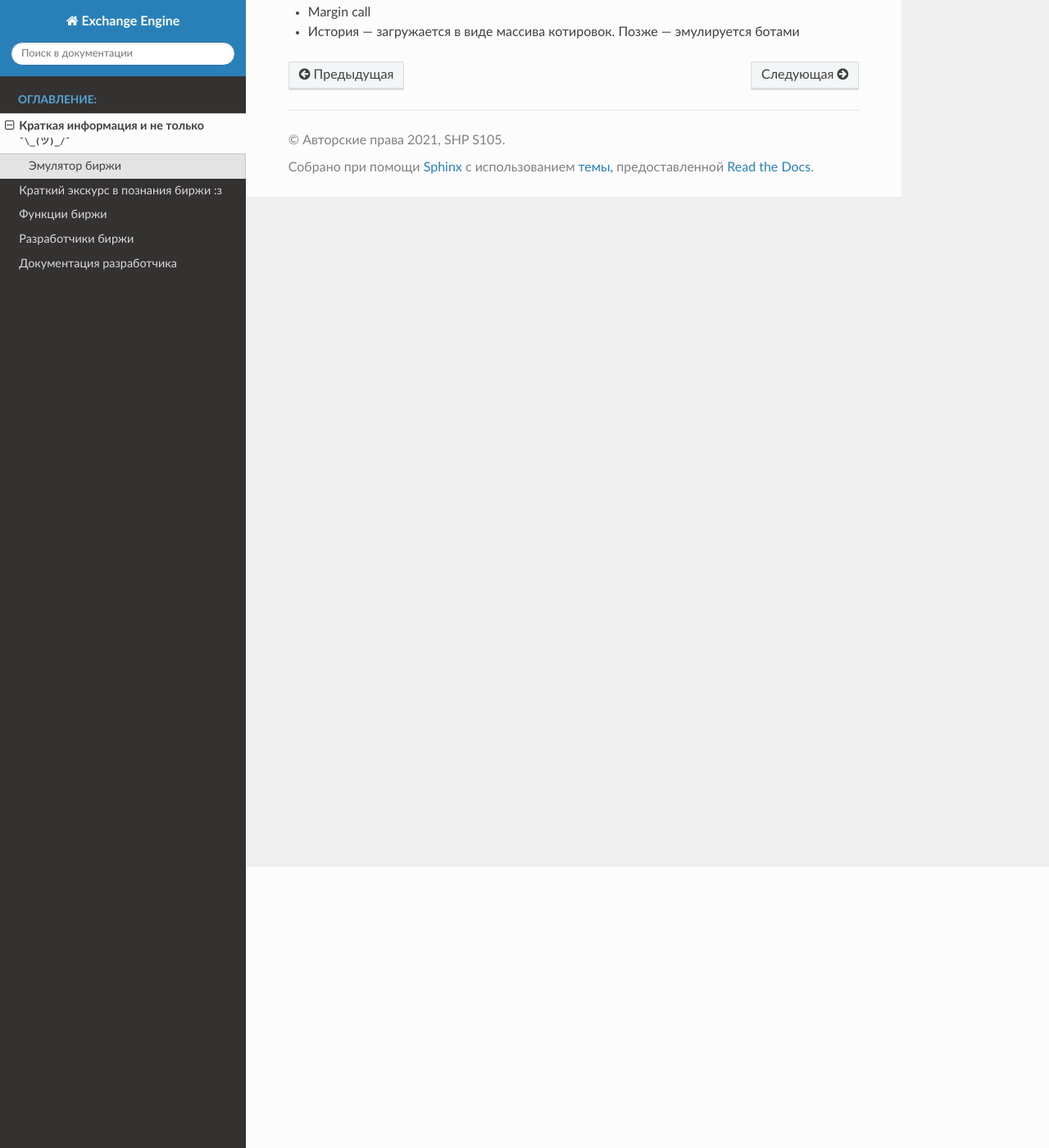
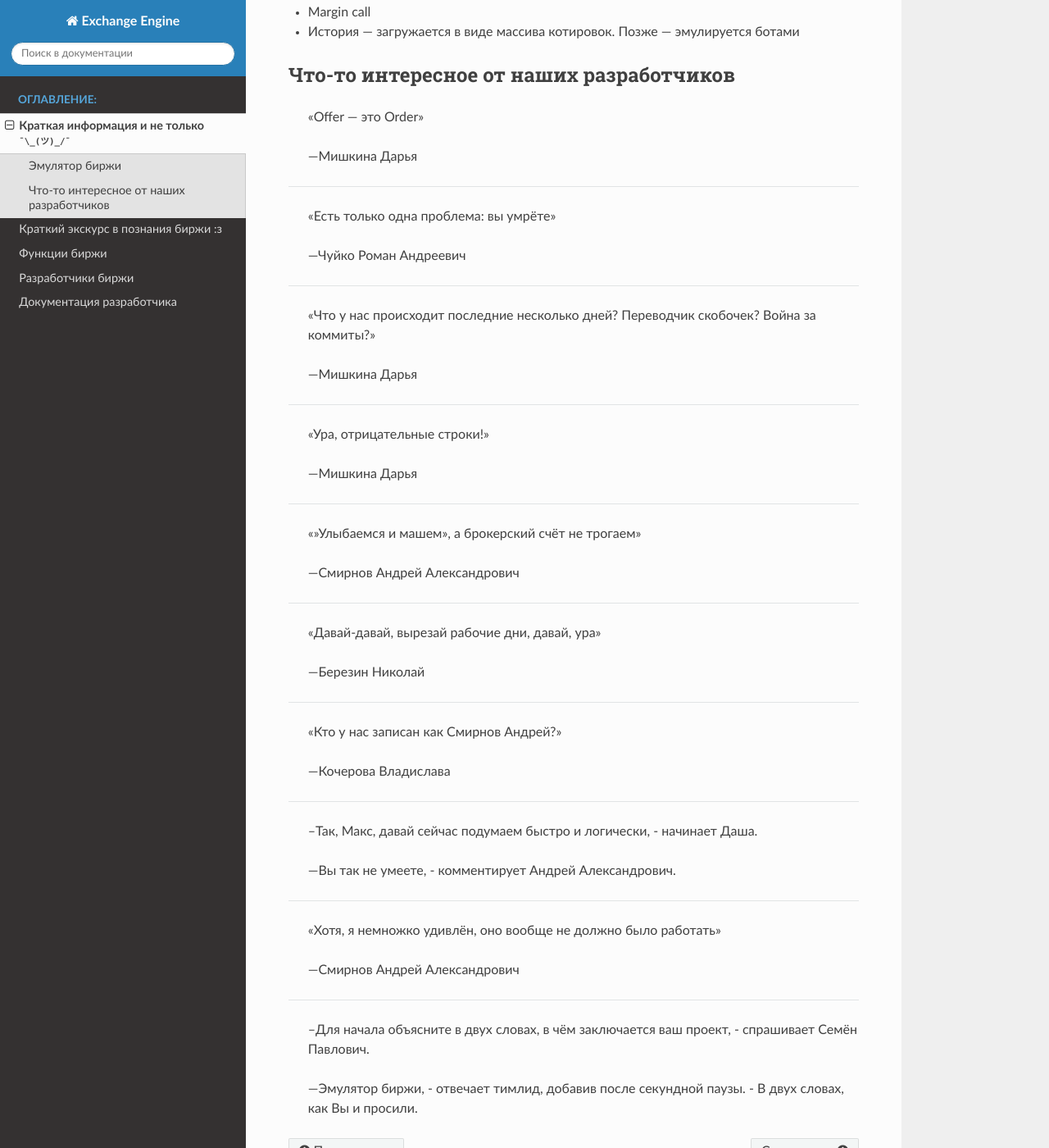
Before and after one commit to srx64/ms105_shp_exchange, a Sphinx documentation site: the page built from docs/source/overview.rst, in a window 1280 px wide and 1400 px high, scrolled down 343 px. Shown: the whole window at 82% size. Built offline with Sphinx 7.4.7 and the Read the Docs theme 2.0.0, drawn with Linux system fonts in a browser that asks for light colours.

Commit message:
Burnasheva: documentation....

```diff
--- a/docs/source/overview.rst
+++ b/docs/source/overview.rst
@@ -12,3 +12,65 @@
 - Торговля с плечом
 - Margin call
 - История — загружается в виде массива котировок. Позже — эмулируется ботами
+
+****************************************
+Что-то интересное от наших разработчиков
+****************************************
+
+    "Offer — это Order"
+
+    --Мишкина Дарья
+
+----------------
+
+    "Есть только одна проблема: вы умрëте"
+
+    --Чуйко Роман Андреевич
+
+----------------
+
+    "Что у нас происходит последние несколько дней? Переводчик скобочек? Война за коммиты?"
+
+    --Мишкина Дарья
+
+----------------
+
+    "Ура, отрицательные строки!"
+
+    --Мишкина Дарья
+
+----------------
+
+    ""Улыбаемся и машем", а брокерский счёт не трогаем"
+
+    --Смирнов Андрей Александрович
+
+----------------
+
+    "Давай-давай, вырезай рабочие дни, давай, ура"
+
+    --Березин Николай
+
+----------------
+
+    "Кто у нас записан как Смирнов Андрей?"
+
+    --Кочерова Владислава
+
+----------------
+
+    --Так, Макс, давай сейчас подумаем быстро и логически, - начинает Даша.
+
+    --Вы так не умеете, - комментирует Андрей Александрович.
+
+----------------
+
+    "Хотя, я немножко удивлëн, оно вообще не должно было работать"
+
+    --Смирнов Андрей Александрович
+
+----------------
+
+    --Для начала объясните в двух словах, в чëм заключается ваш проект, - спрашивает Семëн Павлович.
+
+    --Эмулятор биржи, - отвечает тимлид, добавив после секундной паузы. - В двух словах, как Вы и просили.
```
Also changed, not shown: docs/source/exchange.rst (+8 -2 lines), 1 other file.
